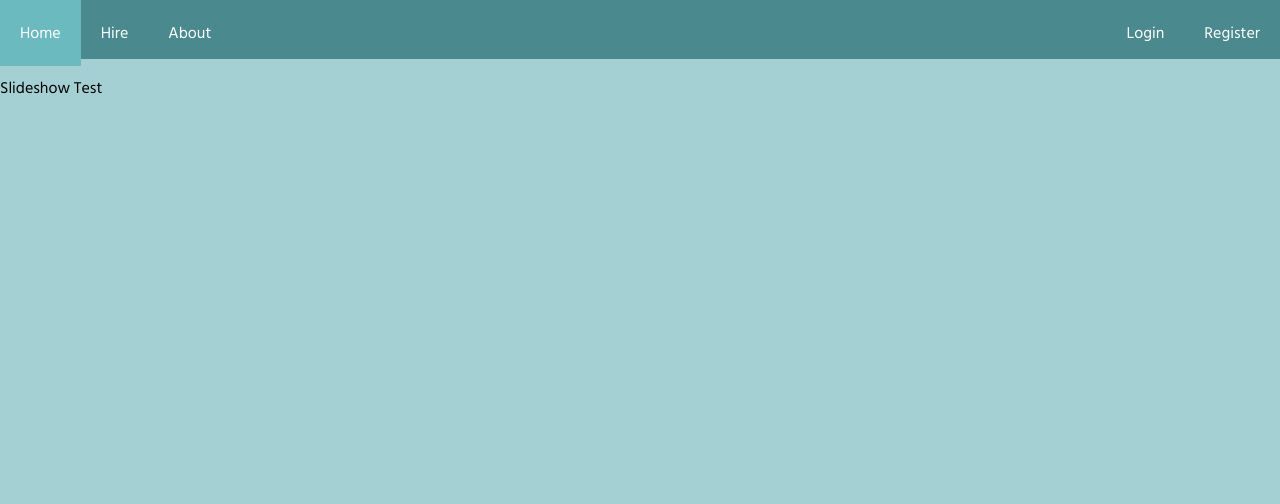
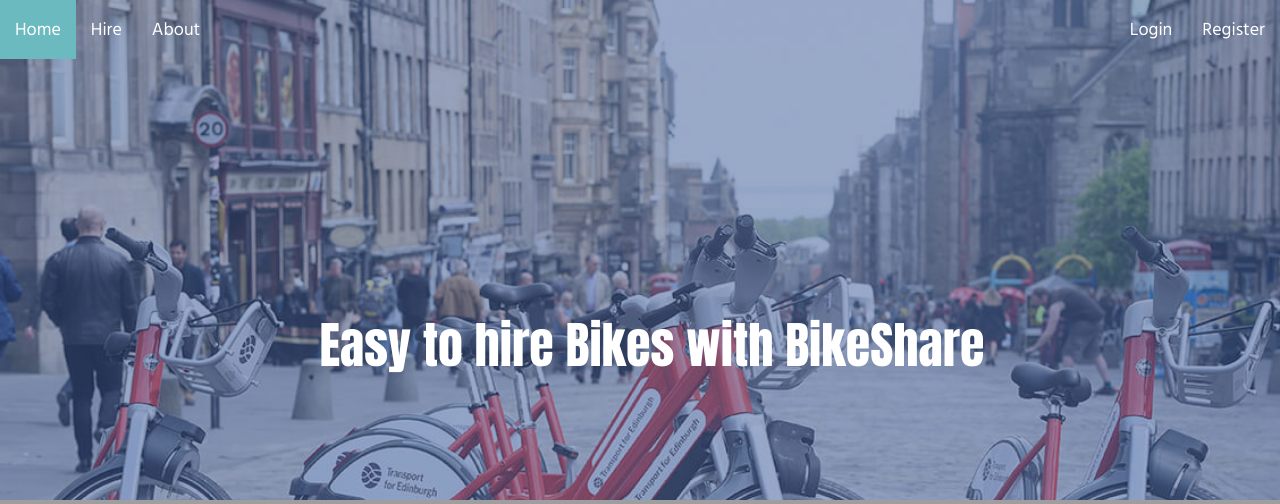
Before and after one commit to hmbrookes/hmbrookes.github.io, a PHP site: page / in a window 1280 px wide. Shown: the top 504 px of the page. Run offline with PHP 8.4, Linux system fonts and the light colour scheme; some libraries are stand-ins or nearby versions; grey boxes are pictures that could not be loaded.

Commit message:
Update Website

```diff
--- a/css/stylesheet.css
+++ b/css/stylesheet.css
@@ -2,16 +2,13 @@ body{
 	margin: 0;
 	background: #a5d0d3;
 	font-family: 'Hind Siliguri', sans-serif;
+	font-size: 18px;
 }
 
 .lognav{
 	float: right;
 }
 
-.navbar{
-	background: #4a8a8e;
-	height: 59px;
-}
 
 .navbar > a{
 	float:left;
@@ -19,7 +16,7 @@ body{
 
 .navbar a{
 	text-decoration:none;
-	padding: 20px;
+	padding: 15px;
 	text-align: center;
 	color: white;
 }
@@ -29,15 +26,70 @@ body{
 }
 
 .slideshow{
-	height: 500px;
+	max-width: 100%;
+	position: relative;
+	margin: auto;
+	z-index: -1;
+	top: -60px;
+}
+
+.overlay{
+	z-index:2;
+	background-color:rgba(54, 84, 147, 0.5);
 	width: 100%;
 }
 
-#map{
+.slides{
+	display:none;
 	height: 500px;
+	z-index: 1;
+}
+
+.text {
+  font-size: 50px;
+  padding: 8px 12px;
+  position: absolute;
+  bottom: 45%;
+  width: 100%;
+  text-align: center;
+  color: white;
+  font-family: 'Anton', sans-serif;
+}
+
+.fadein {
+  -webkit-animation-name: fadein;
+  -webkit-animation-duration: 1.5s;
+  animation-name: fadein;
+  animation-duration: 1.5s;
+}
+
+@-webkit-keyframes fadein {
+  from {opacity: .4}
+  to {opacity: 1}
+}
+
+@keyframes fadein {
+  from {opacity: .4}
+  to {opacity: 1}
+}
+
+#mapCont{
+	height: 600px;
+	width: 100%;
 }
 
 .footer{
 	height: 200px;
 	background: #383b3f;
 }
+
+@media (max-width: 1000px) {
+	.footer, .slideshow{
+		height: 0;
+	}
+	#mapCont{
+		bottom: 0;
+		height: 100%;
+		position: absolute;
+	}
+}
--- a/index.html
+++ b/index.html
@@ -1,5 +1,6 @@
 <!DOCTYPE html>
 <html>
+
 <head>
   <meta charset="UTF-8">
 	<meta name="viewport" content="width=device-width,initial-scale=1">
@@ -9,7 +10,9 @@
 	<meta name="keywords" content="keywords,here">
 	<link rel="stylesheet" href="css/stylesheet.css" type="text/css">
 	<link href="https://fonts.googleapis.com/css?family=Hind+Siliguri" rel="stylesheet">
+	<link href="https://fonts.googleapis.com/css?family=Anton" rel="stylesheet">
 </head>
+
 <body>
 	<div class="navbar">
 		<a class="activenav" href="">Home</a>
@@ -21,11 +24,26 @@
 		</div>
 	</div>
 
-
+ <div class="overlay">
   <div class="slideshow">
-		  <p>Slideshow Test</p>
+  <!-- Full-width images with number and caption text -->
+  <div class="slides fadein">
+    <img src="img/cycedin2.jpg" style="width:100%">
   </div>
 
+  <div class="slides fadein">
+    <img src="img/cycedin1.jpg" style="width:100%">
+  </div>
+
+  <div class="slides fadein">
+    <img src="img/edin3.jpg" style="width:100%">
+  </div>
+
+</div>
+</div>
+	<p class="text">Easy to hire Bikes with BikeShare</p>
+
+	<script src="js/slideshow.js"></script>
 
 	<script>
 		function myMap() {
@@ -33,54 +51,45 @@
 			var myMarker2Loc = {lat: 55.932655, lng: -3.0744477};
 			var myMarker3Loc = {lat: 55.9421746,lng: -3.2715189};
 			var myCenter = {lat: 55.9530282, lng: -3.1956276};
-
-
-
 			var map = new google.maps.Map(document.getElementById('map'), {
       	zoom: 11,
         center: myCenter,
       });
-
       var marker = new google.maps.Marker({
         position: myMarkerLoc,
         map: map,
         title: 'Heriot Watt University'
       });
-
 			var marker2 = new google.maps.Marker({
         position: myMarker2Loc,
         map: map,
         title: 'Queen Margaret University'
       });
-
 			var marker3 = new google.maps.Marker({
         position: myMarker3Loc,
         map: map,
         title: 'Edinburgh Zoo'
       });
-
       marker.addListener('click', function() {
       	map.setZoom(14);
       	map.setCenter(marker.getPosition());
 				window.alert("Heriot Watt University");
       });
-
 			marker2.addListener('click', function() {
         map.setZoom(14);
         map.setCenter(marker2.getPosition());
 				window.alert("Queen Margaret University");
       });
-
 			marker3.addListener('click', function() {
         map.setZoom(14);
         map.setCenter(marker3.getPosition());
 				window.alert("Edinburgh Zoo");
       });
-
 		}
 	</script>
-
-				<div id="map" style="width:100%; height:400px; max-width:100%; margin:auto;"></div>
+	<div id="mapCont">
+		<div id="map" style="width:100%; height: 100%; margin:auto;"></div>
+	</div>
 
 	<script src="https://maps.googleapis.com/maps/api/js?key=AIzaSyClwGcC8uXvulxmvs_3GhG5vVT-4m6RwXI&callback=myMap"></script>
 
@@ -88,4 +97,5 @@
 
 
 </body>
+
 </html>
--- /dev/null
+++ b/js/slideshow.js
@@ -0,0 +1,14 @@
+var slideIndex = 0;
+showSlides();
+
+function showSlides() {
+  var i;
+  var slides = document.getElementsByClassName("slides");
+  for (i = 0; i < slides.length; i++) {
+    slides[i].style.display = "none";
+  }
+  slideIndex++;
+  if (slideIndex > slides.length) {slideIndex = 1}
+  slides[slideIndex-1].style.display = "block";
+  setTimeout(showSlides, 10000); // Change image every 2 seconds
+}
```
Also changed, not shown: img/cycedin1.jpg (added), img/cycedin2.jpg (added), img/edin3.jpg (added). Lines whose indentation alone changed are shown as unchanged.
